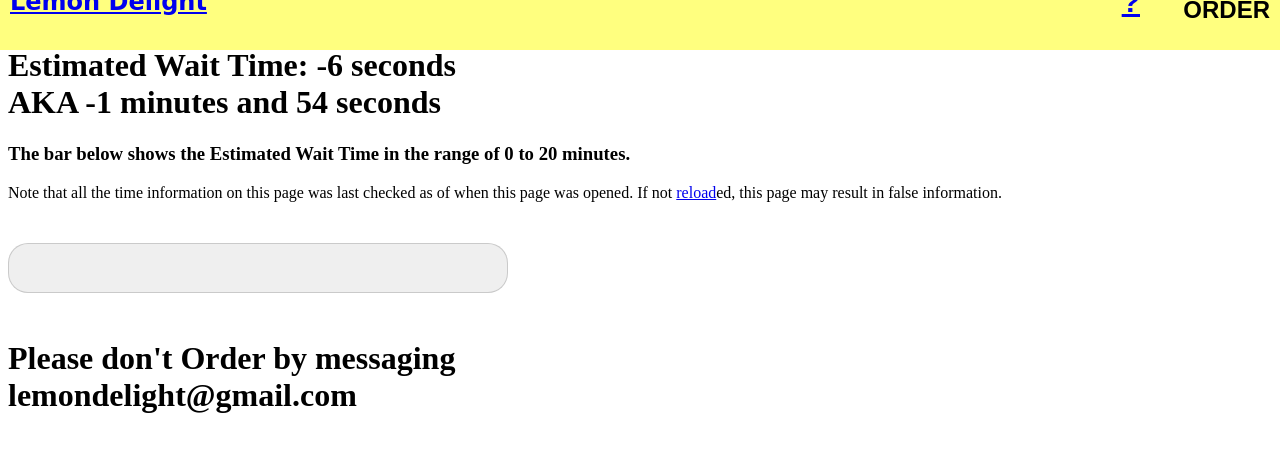
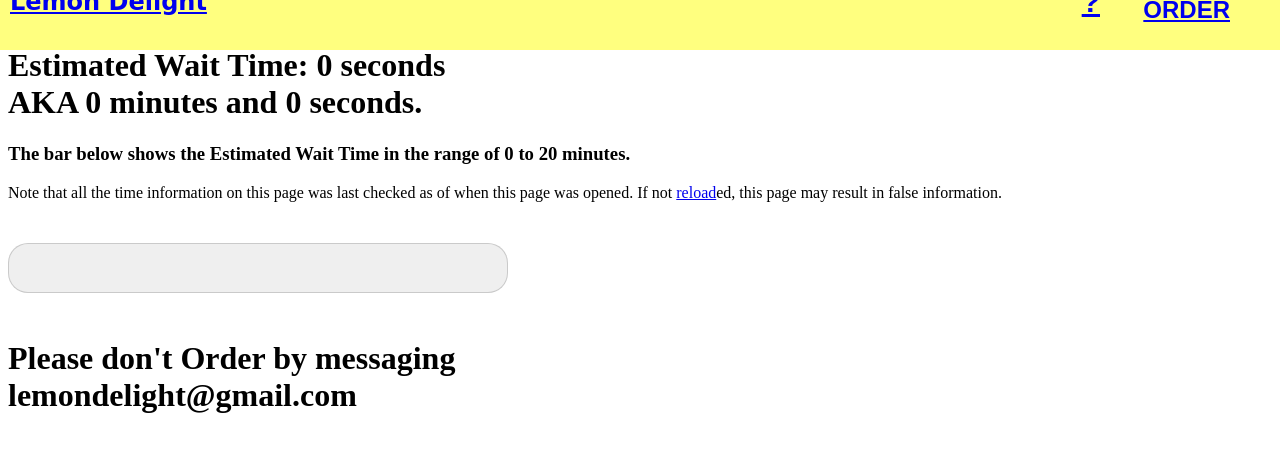
Before and after one commit to Mimicoctopus1/lemondelight-order-, a plain HTML site: page index.html in a window 1280 px wide. Drawn offline with Linux system fonts and the light colour scheme.

Commit message:
Update index.html

```diff
--- a/index.html
+++ b/index.html
@@ -26,7 +26,7 @@
             font-family: "arial", monospace;
             position: fixed;
             top: -3%;
-            right: 10px;
+            right: 50px;
         }
 
         .questions-link {
@@ -34,7 +34,7 @@
             font-size: 30px;
             position: fixed;
             top: -5%;
-            right: 140px;
+            right: 180px;
         }
 
         .wait-bar {
@@ -55,7 +55,7 @@
                 <a href = "#questions">?</a>
             </h2>
             <h2 class = "order-link">
-                <a>
+                <a href = "https://mimicoctopus1.github.io/lemondelight.order/">
                     ORDER
                 </a>
             </h2>
@@ -89,6 +89,11 @@
                 if((parseFloat(wait_meter[0].innerHTML) - ((peopleInLine - subtractedTimeInMin) * 60)) < 0) {
                     wait_meter[2].innerHTML = " and 59 seconds";
                 }
+                if(parseFloat(wait_meter[0].innerHTML) <= 0){
+                    wait_meter[0].innerHTML = "0 seconds";
+                    wait_meter[1].innerHTML = "AKA 0 minutes";
+                    wait_meter[2].innerHTML = " and 0 seconds.";
+                }
             }
             var subtractedTimeInMin = 0;
             var calculateWaitTimeInMin = function() {
```
